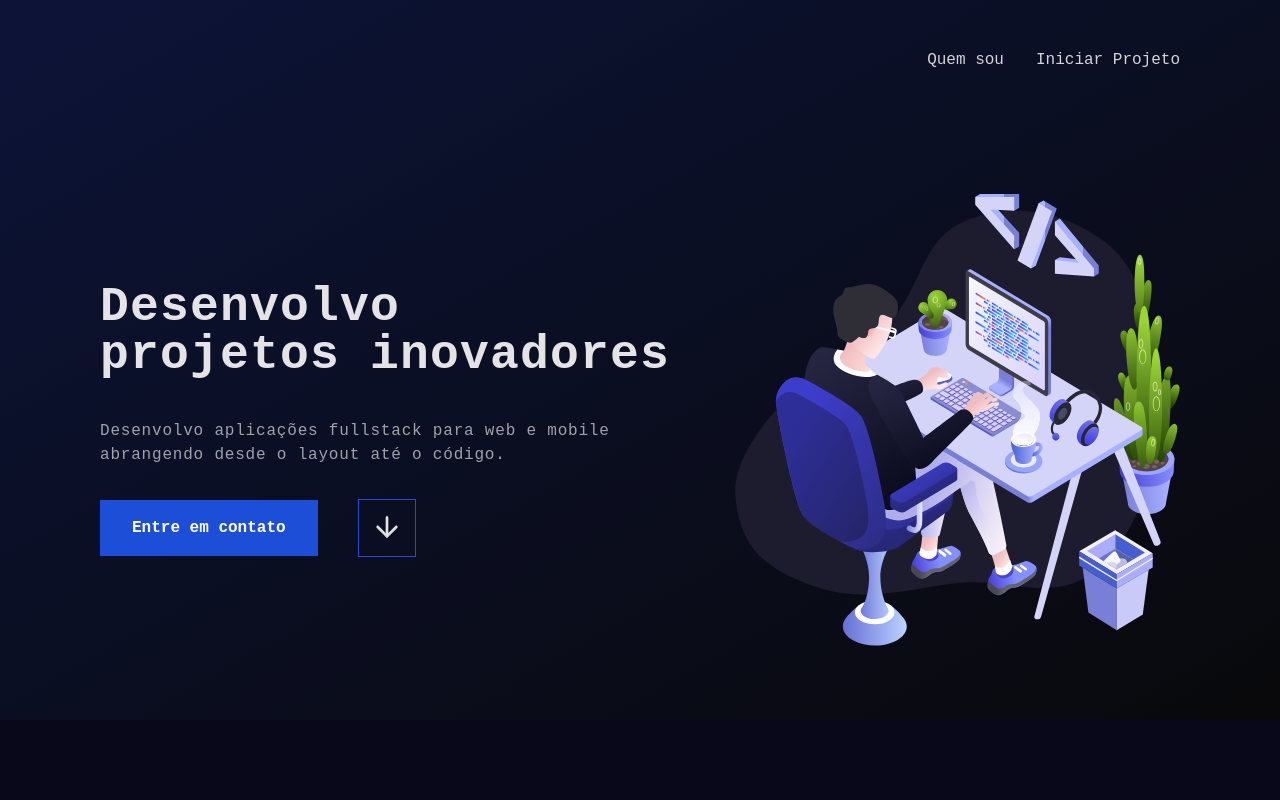
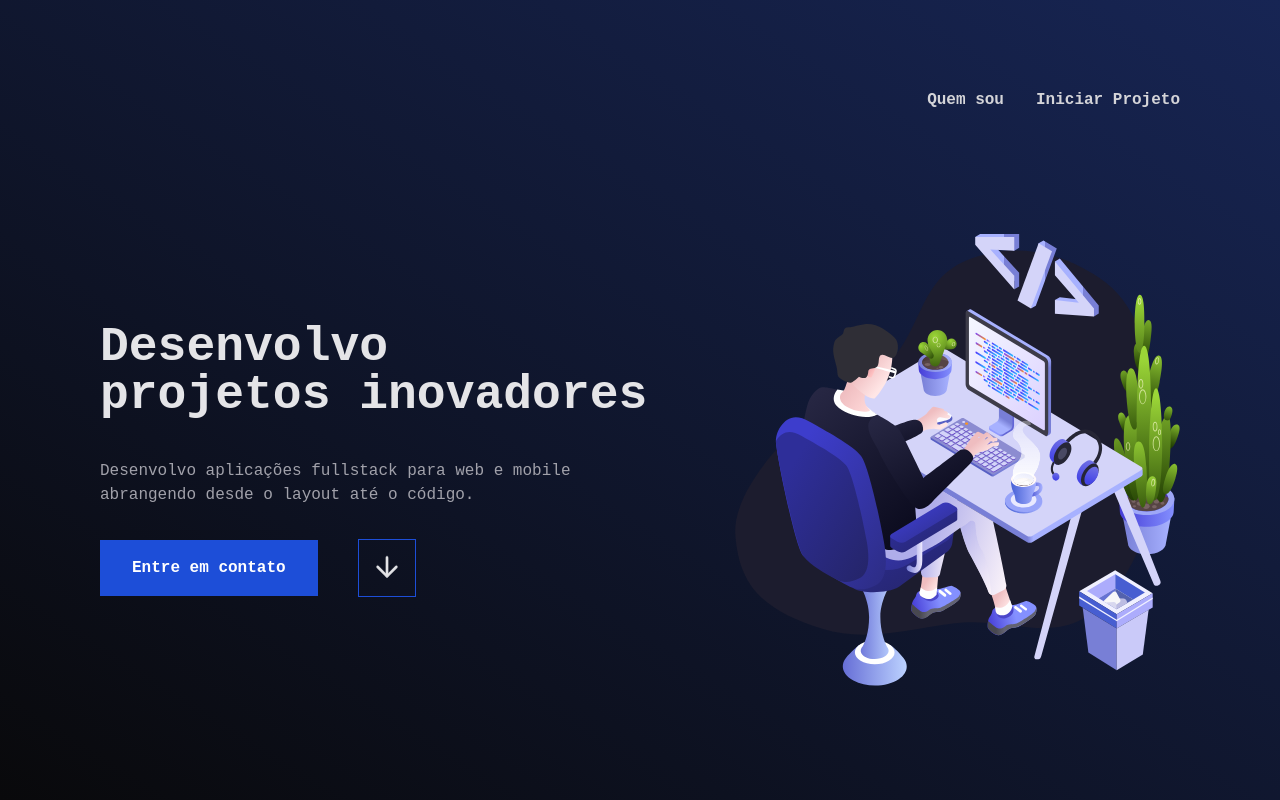
Before and after one commit to kaykeeb3/kayke_dev, a React (Vite) app: page / in a window 1280 px wide. Built offline with nearby package versions, Linux system fonts and the light colour scheme; the HTML template or start-up script is replaced by a standard one.

Commit message:
feat: new styles in Pages

```diff
--- a/src/App.tsx
+++ b/src/App.tsx
@@ -4,7 +4,9 @@ import AppRoutes from "./routes";
 function App() {
   return (
     <>
-      <AppRoutes />
+      <div className="bg-gradient-to-tr from-zinc-950 to-blue-950">
+        <AppRoutes />
+      </div>
     </>
   );
 }
--- a/src/components/centeredLayout.tsx
+++ b/src/components/centeredLayout.tsx
@@ -6,7 +6,7 @@ interface CenteredLayoutProps {
 
 function CenteredLayout({ children }: CenteredLayoutProps) {
   return (
-    <div className="flex items-center justify-center">
+    <div className="flex items-center justify-center min-h-screen min-w-full">
       <main className="xl:w-[1120px] lg:w-[900px] md:w-[800px]">
         {children}
       </main>
--- a/src/components/header.tsx
+++ b/src/components/header.tsx
@@ -4,8 +4,12 @@ function Header() {
   return (
     <header className="flex items-center justify-end py-12 md:pr-5 max-[600px]:p-4">
       <div className="flex items-center justify-center gap-8">
-        <CustomLink to="/about">Quem sou</CustomLink>
-        <CustomLink to="/projects">Iniciar Projeto</CustomLink>
+        <CustomLink to="/about">
+          <span className="font-semibold hover:underline">Quem sou</span>
+        </CustomLink>
+        <CustomLink to="/projects">
+          <span className="font-semibold hover:underline">Iniciar Projeto</span>
+        </CustomLink>
       </div>
     </header>
   );
--- a/src/index.css
+++ b/src/index.css
@@ -3,6 +3,5 @@
 @tailwind utilities;
 
 body {
-  background: rgb(8, 8, 26);
   font-family: monospace, sans-serif;
 }
--- a/src/pages/Home/home.tsx
+++ b/src/pages/Home/home.tsx
@@ -7,19 +7,19 @@ import Presentation from "@/assets/presentation.svg";
 function Home() {
   return (
     <>
-      <div className="bg-gradient-to-tl from-zinc-950 to-blue-800/20">
+      <div className="min-h-screen min-w-full">
         <CenteredLayout>
           <Header />
 
           <div className="flex items-center justify-center sm:p-5 max-[600px]:p-5 max-[600px]:mt-16">
-            <div className="h-[70vh] w-full flex items-center justify-center">
+            <div className="h-[70vh] w-full flex items-center justify-center max-[600px]:p-3">
               <div className="w-full">
-                <h2 className="font-bold text-5xl text-zinc-200 mb-10 tracking-wide">
+                <h2 className="font-bold text-5xl text-zinc-200 mb-10">
                   Desenvolvo <br />
                   projetos inovadores
                 </h2>
 
-                <h4 className="font-normal text-zinc-400 text-base tracking-wider">
+                <h4 className="font-normal text-zinc-400 text-base">
                   Desenvolvo aplicações fullstack para web e mobile
                   <br /> abrangendo desde o layout até o código.
                 </h4>
```
